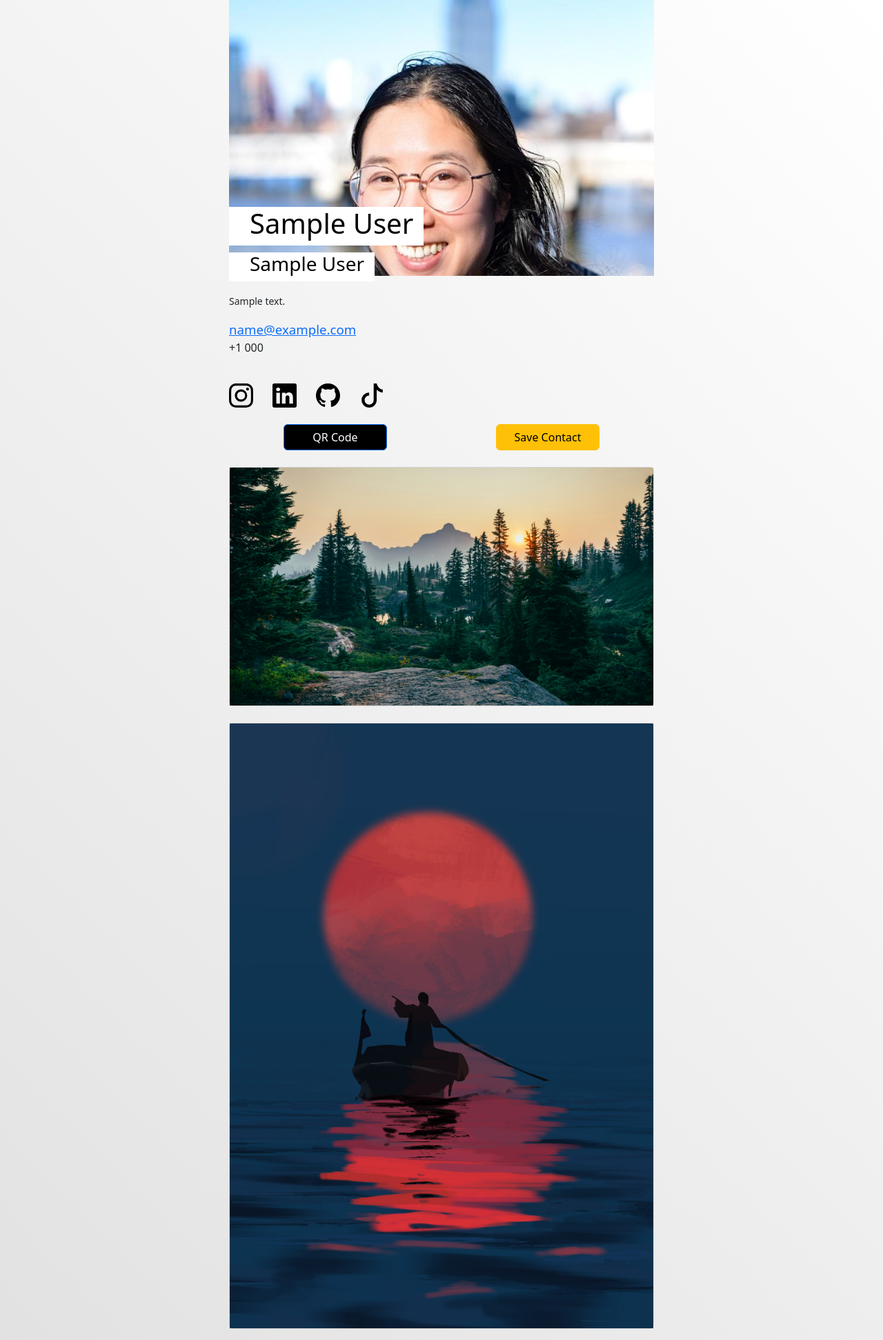
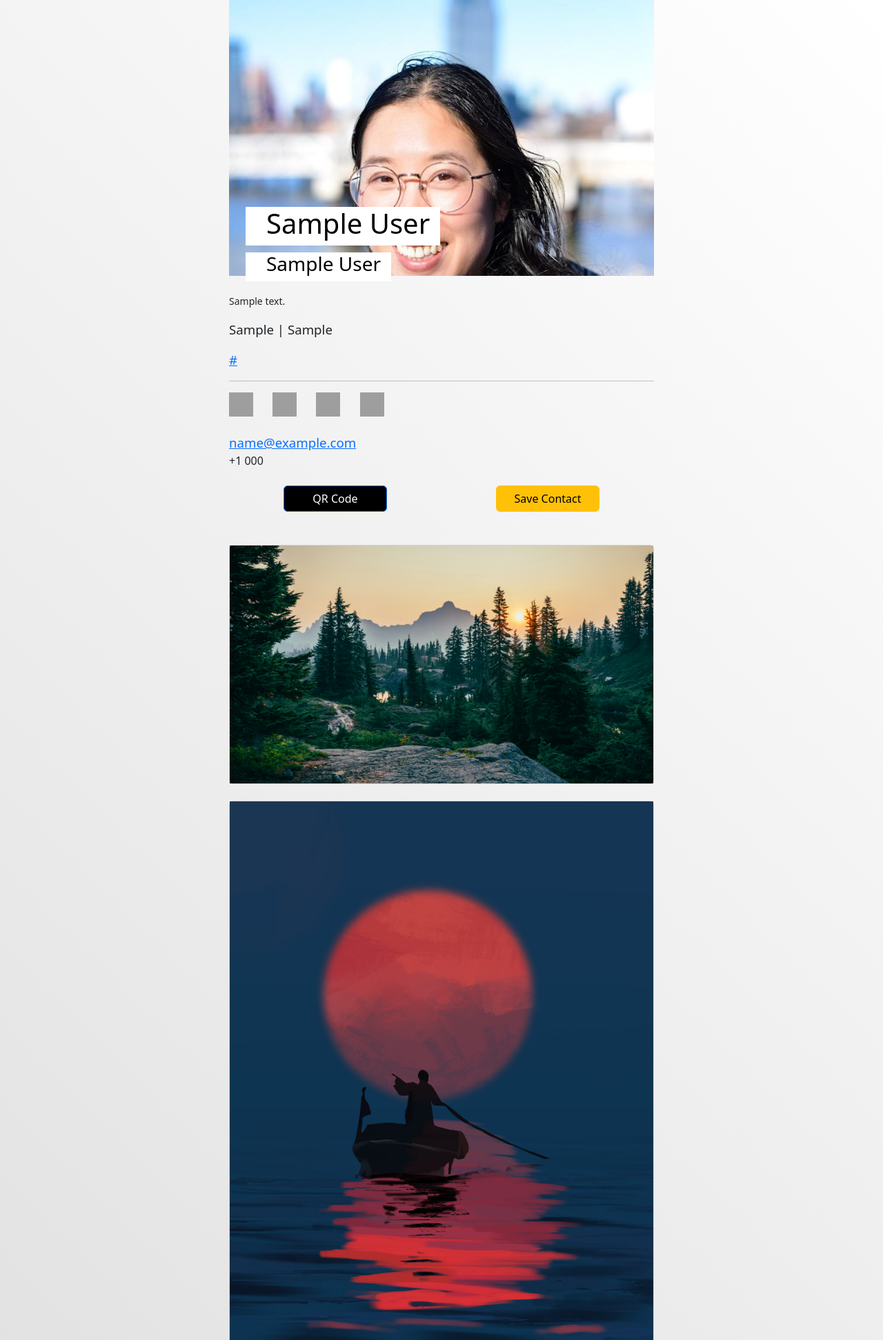
Before and after one commit to jackwong07/seed_cards, a Flask app: template templates/bus_card.html in a window 1280 px wide. Shown: the top 1943 px of the page at 69% size. Run offline with Flask 3, Linux system fonts and the light colour scheme; the template is opened without the code that fills it: values that come from a table or form of the project are taken from there, others are empty; tables that the repository leaves empty hold one stand-in row (values such as "Sample post"); some libraries are stand-ins or nearby versions; grey boxes are pictures that could not be loaded.

Commit message:
Update edit card

```diff
--- a/static/css/style.css
+++ b/static/css/style.css
@@ -74,3 +74,9 @@ body.magazine {
   padding-right: 15px;
   margin-top: 10px;
 }
+
+.body-text.minimalist-template{
+  padding: 10px;
+  margin: 10px;
+  color: red;
+}
--- a/templates/bus_card.html
+++ b/templates/bus_card.html
@@ -29,10 +29,7 @@
 <!-- Profile Image-->
 <header
   class="masthead hero"
-  style="background-image: url('/static/images/profile_cropped.jpg')"
-
-
-
+  style="background-image: url('/static/images/profile_cropped.jpg')">
   <div class="container position-relative px-3 px-lg-4">
     <div class="row gx-4 gx-lg-5 justify-content-left">
       <div class=" col-md-10 col-lg-8 col-xl-7">
@@ -44,7 +41,6 @@
         </div>
       </div>
     </div>
-
 </header>
 
 
@@ -53,16 +49,27 @@
 
   <div class="row d-flex justify-content-left">
     <div class="text-left">
-        <p class="card-text text-start"><small>{{user.headline_description}}</small></p>
-        <a href="xyzabc.com" class="card-link" style="font-size: 14pt">{{user.email}}</a>
-        <p class="card-text text-start"style="font-size: 12pt">+1 {{user.phone}}</p>
-  <br/>
+        <p class="card-text text-start"><small>{{user.headline_description| safe}}</small></p>
+        <p style="font-size: 14pt">{{user.company}} | {{ user.location}}</p>
+        <a href="xyzabc.com" class="card-link" style="font-size: 14pt">{{user.website_link}}</a>
+    <hr/>
       <div class="card-body">
-        <a href="instagram.com" class="pe-4"><img src="/static/social_icons/instagram.svg" width="35" height="35"/></a>
-        <a href="linkedin.com" class="pe-4"><img src="/static/social_icons/linkedin.svg" width="35" height="35"/></a>
-        <a href="github.com" class="pe-4"><img src="/static/social_icons/github.svg" width="35" height="35"/></a>
-        <a href="github.com" class="pe-4"><img src="/static/social_icons/tiktok.svg" width="35" height="35"/></a>
+        {% if user.social_plat1 and user.social_plat1!="" %}
+        <a href="{{user.social_link1}}" class="pe-4"><img src="/static/social_icons/{{user.social_plat1}}.svg" width="35" height="35"/></a>
+        {% endif %}
+        {% if user.social_plat2 and user.social_plat2!="" %}
+        <a href="{{user.social_link2}}" class="pe-4"><img src="/static/social_icons/{{user.social_plat2}}.svg" width="35" height="35"/></a>
+        {% endif %}
+        {% if user.social_plat3 and user.social_plat3!="" %}
+        <a href="{{user.social_link3}}" class="pe-4"><img src="/static/social_icons/{{user.social_plat3}}.svg" width="35" height="35"/></a>
+        {% endif %}
+        {% if user.social_plat4 and user.social_plat14!="" %}
+        <a href="{{user.social_link4}}" class="pe-4"><img src="/static/social_icons/{{user.social_plat4}}.svg" width="35" height="35"/></a>
+        {% endif %}
       </div>
+    <br>
+      <a href="xyzabc.com" class="card-link" style="font-size: 14pt">{{user.displayed_email}}</a>
+      <p class="card-text text-start"style="font-size: 12pt">+1 {{user.phone}}</p>
 
     </div>
   </div>
@@ -72,7 +79,7 @@
     <button type="button" class="btn btn-warning" href="#" style="width: 150px">Save Contact</button>
   </div>
   <br/>
-
+  <br/>
 
 <!-- Works -->
   <div class="card text-left">
@@ -102,8 +109,8 @@
 
 
 <!-- Description -->
-  <div class="card text-left">
-    <p class="card-text text-start m-3">{{user.body}}</p>
+  <div>
+    <p class="body-text minimalist-template card-text text-start">{{user.body | safe}}</p>
   </div>
 
 
--- a/templates/edit_card.html
+++ b/templates/edit_card.html
@@ -10,7 +10,10 @@
     <div class="container d-flex justify-content-center">
       <main class="form-signin box">
         <h1 class="h3 mb-3 fw-normal">Edit Card Details</h1>
-        {{ render_form(edit_card_form, novalidate=True) }}
+        {{ ckeditor.load() }}
+        {{ ckeditor.config(name='body') }}
+        {{render_form(edit_card_form, novalidate=True, button_map={"submit": "primary"}) }}
+
       </main>
 
     </div>
```
Also changed, not shown: forms.py (+4 -4 lines).
